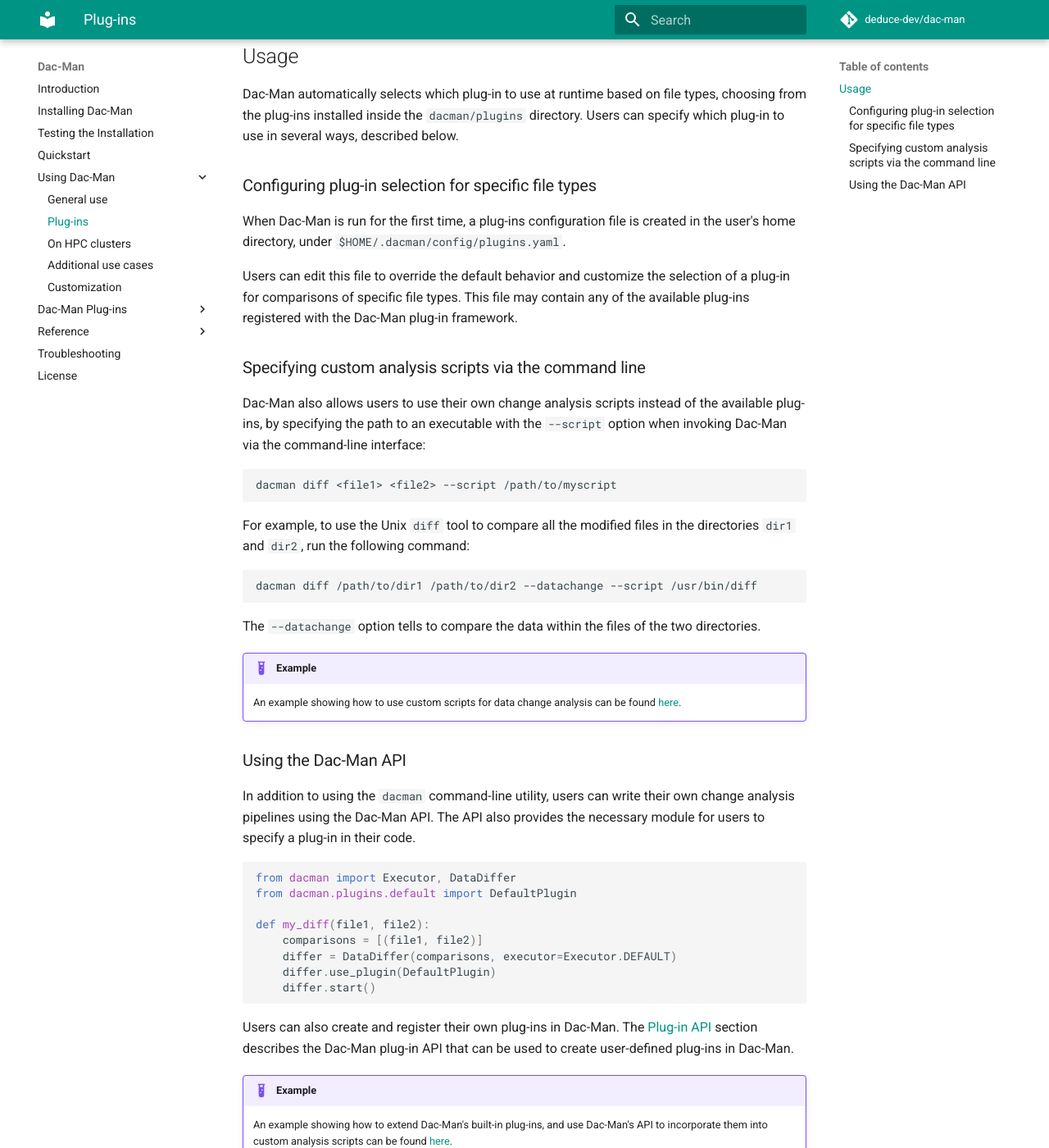
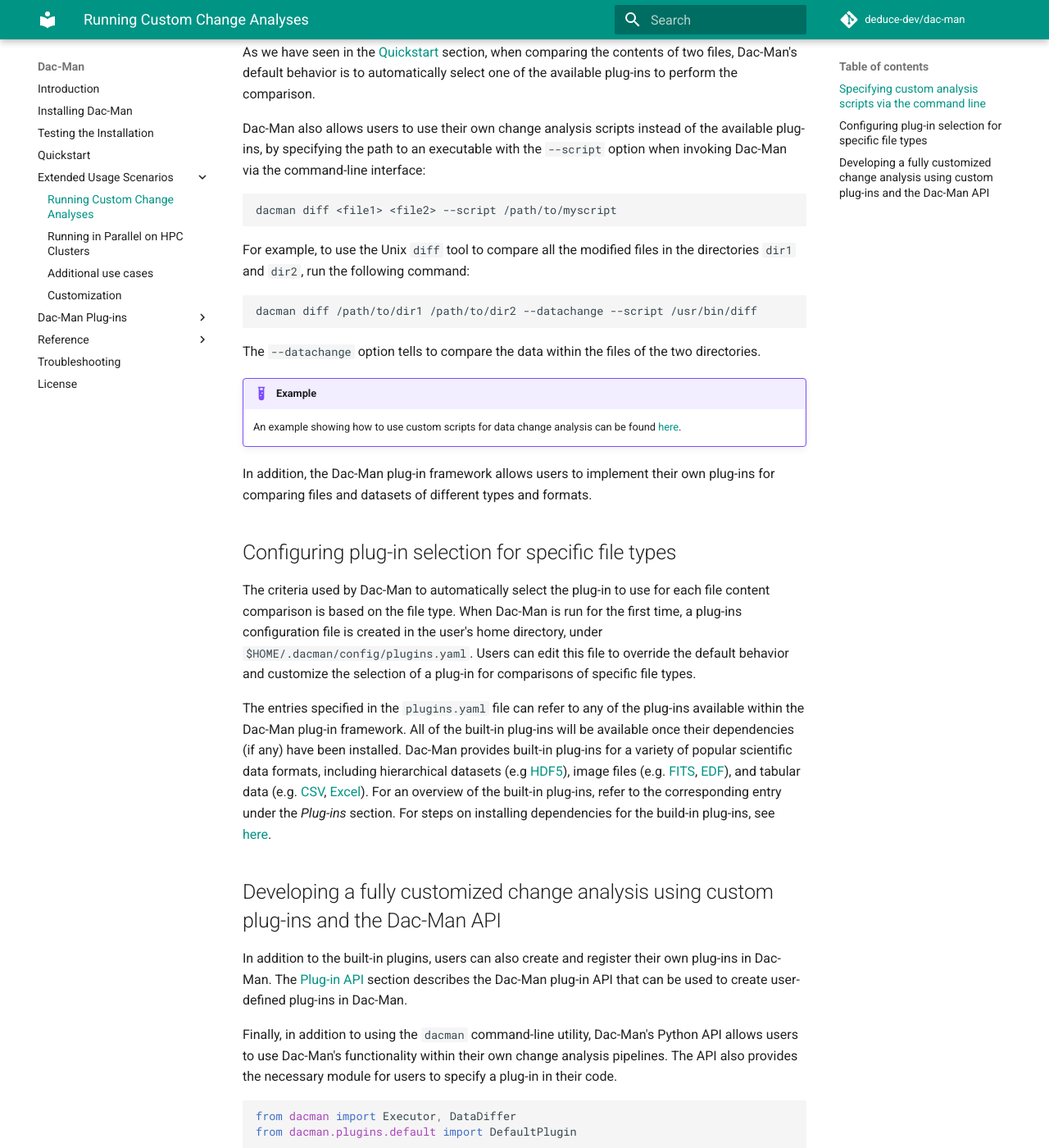
Before and after one commit to deduce-dev/dac-man, an MkDocs documentation site: the page built from docs/use/plugins.md, in a window 1280 px wide and 1400 px high, scrolled down 271 px. Shown: the whole window at 82% size. Built offline with MkDocs 1.6.1 and Material for MkDocs 9.7.7, drawn with Linux system fonts in a browser that asks for light colours; comment, search, counter and statistics services are not loaded; some of the changed text lies outside the part shown.

Commit message:
Refactor the Usage section making the plug-in material more general

````diff
--- a/docs/use/plugins.md
+++ b/docs/use/plugins.md
@@ -1,27 +1,12 @@
-# Using Dac-Man's Plug-in Framework
+# Running Custom Change Analyses
 
-The Dac-Man plug-in framework allows users to implement their own plug-ins
-for comparing files and datasets of different types and formats.
-Dac-Man also provides built-in plug-ins for a variety of popular scientific data formats,
-including hierarchical datasets (e.g [HDF5](../../plugins/hdf5)),
-image files (e.g. [FITS](../../plugins/default), [EDF](../../examples/hdf5-edf)),
-and tabular data (e.g. [CSV](../../plugins/csv), [Excel](../../examples/excel)).
+Dac-Man offers several ways for users to customize how change analyses are performed.
+An overview of these methods is given below.
 
-## Usage
+## Specifying custom analysis scripts via the command line
 
-Dac-Man automatically selects which plug-in to use at runtime based on file types,
-choosing from the plug-ins installed inside the `dacman/plugins` directory.
-Users can specify which plug-in to use in several ways, described below.
-
-### Configuring plug-in selection for specific file types
-
-When Dac-Man is run for the first time, a plug-ins configuration file is created in the user's home directory,
-under `$HOME/.dacman/config/plugins.yaml`.
-
-Users can edit this file to override the default behavior and customize the selection of a plug-in for comparisons of specific file types.
-This file may contain any of the available plug-ins registered with the Dac-Man plug-in framework.
-
-### Specifying custom analysis scripts via the command line
+As we have seen in the [Quickstart](../,,.quickstart) section, when comparing the contents of two files,
+Dac-Man's default behavior is to automatically select one of the available plug-ins to perform the comparison.
 
 Dac-Man also allows users to use their own change analysis scripts instead of the available plug-ins,
 by specifying the path to an executable with the `--script` option when invoking Dac-Man via the command-line interface:
@@ -42,10 +27,33 @@
 !!! example
     An example showing how to use custom scripts for data change analysis can be found [here](../../examples/script).
 
-### Using the Dac-Man API
+In addition, the Dac-Man plug-in framework allows users to implement their own plug-ins
+for comparing files and datasets of different types and formats.
 
-In addition to using the `dacman` command-line utility,
-users can write their own change analysis pipelines using the Dac-Man API.
+## Configuring plug-in selection for specific file types
+
+The criteria used by Dac-Man to automatically select the plug-in to use for each file content comparison is based on the file type.
+When Dac-Man is run for the first time, a plug-ins configuration file is created in the user's home directory,
+under `$HOME/.dacman/config/plugins.yaml`.
+Users can edit this file to override the default behavior and customize the selection of a plug-in for comparisons of specific file types.
+
+The entries specified in the `plugins.yaml` file can refer to any of the plug-ins available within the Dac-Man plug-in framework.
+All of the built-in plug-ins will be available once their dependencies (if any) have been installed.
+Dac-Man provides built-in plug-ins for a variety of popular scientific data formats,
+including hierarchical datasets (e.g [HDF5](../../plugins/hdf5)),
+image files (e.g. [FITS](../../plugins/default), [EDF](../../examples/hdf5-edf)),
+and tabular data (e.g. [CSV](../../plugins/csv), [Excel](../../examples/excel)).
+For an overview of the built-in plug-ins, refer to the corresponding entry under the *Plug-ins* section.
+For steps on installing dependencies for the build-in plug-ins, see [here](../../install/dependencies).
+
+## Developing a fully customized change analysis using custom plug-ins and the Dac-Man API
+
+In addition to the built-in plugins, users can also create and register their own plug-ins in Dac-Man.
+The [Plug-in API](../../reference/plugins-api) section describes the Dac-Man plug-in API
+that can be used to create user-defined plug-ins in Dac-Man.
+
+Finally, in addition to using the `dacman` command-line utility,
+Dac-Man's Python API allows users to use Dac-Man's functionality within their own change analysis pipelines.
 The API also provides the necessary module for users to specify a plug-in in their code.
 
 ```py
@@ -59,9 +67,5 @@
     differ.start()
 ```
 
-Users can also create and register their own plug-ins in Dac-Man.
-The [Plug-in API](../../api/plugins) section describes the Dac-Man plug-in API
-that can be used to create user-defined plug-ins in Dac-Man.
-
 !!! example
     An example showing how to extend Dac-Man's built-in plug-ins, and use Dac-Man's API to incorporate them into custom analysis scripts can be found [here](../../examples/csv-simple).
--- a/mkdocs.yml
+++ b/mkdocs.yml
@@ -8,10 +8,9 @@
   - Installing Dac-Man: install/index.md
   - Testing the Installation: testing.md
   - Quickstart: quickstart.md
-  - Using Dac-Man:
-    - General use: use/general.md
-    - Plug-ins: use/plugins.md
-    - On HPC clusters: use/hpc.md
+  - Extended Usage Scenarios:
+    - Running Custom Change Analyses: use/plugins.md
+    - Running in Parallel on HPC Clusters: use/hpc.md
     - Additional use cases: use/misc.md
     - Customization: use/config.md
   - Dac-Man Plug-ins:
````
